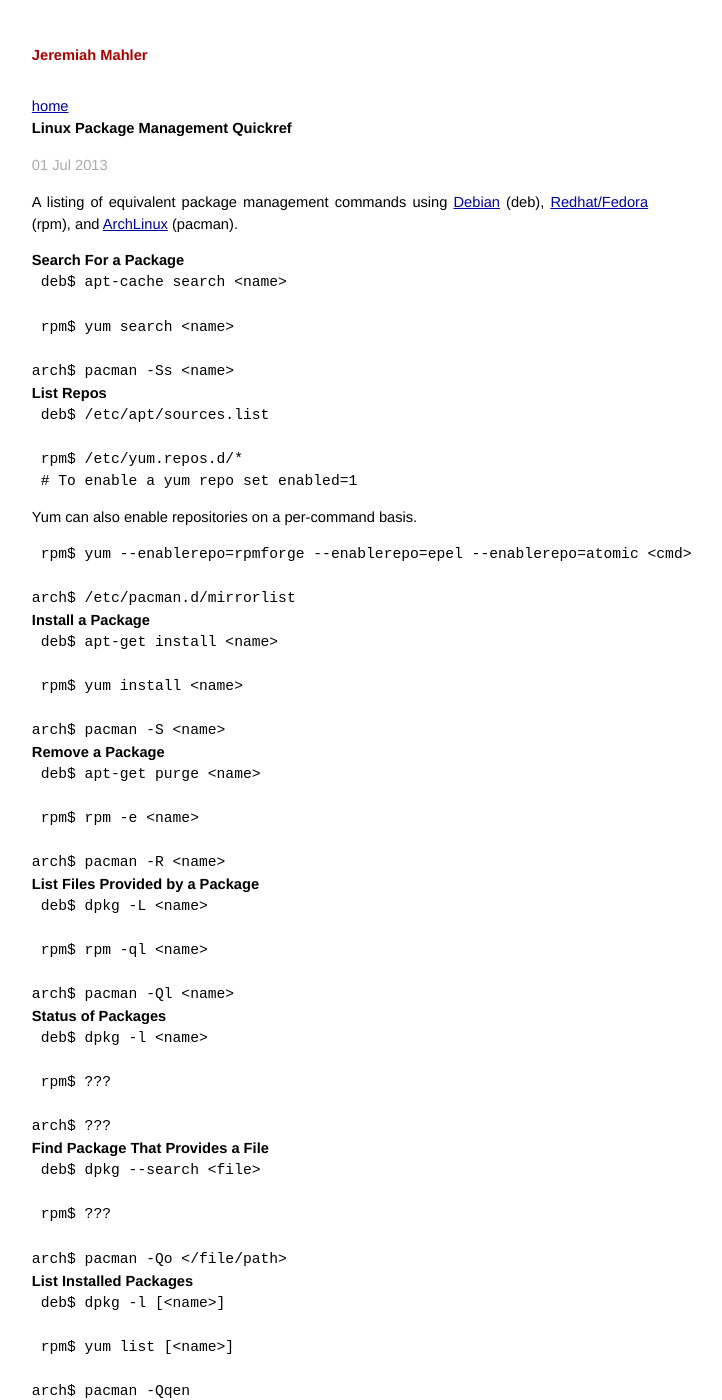
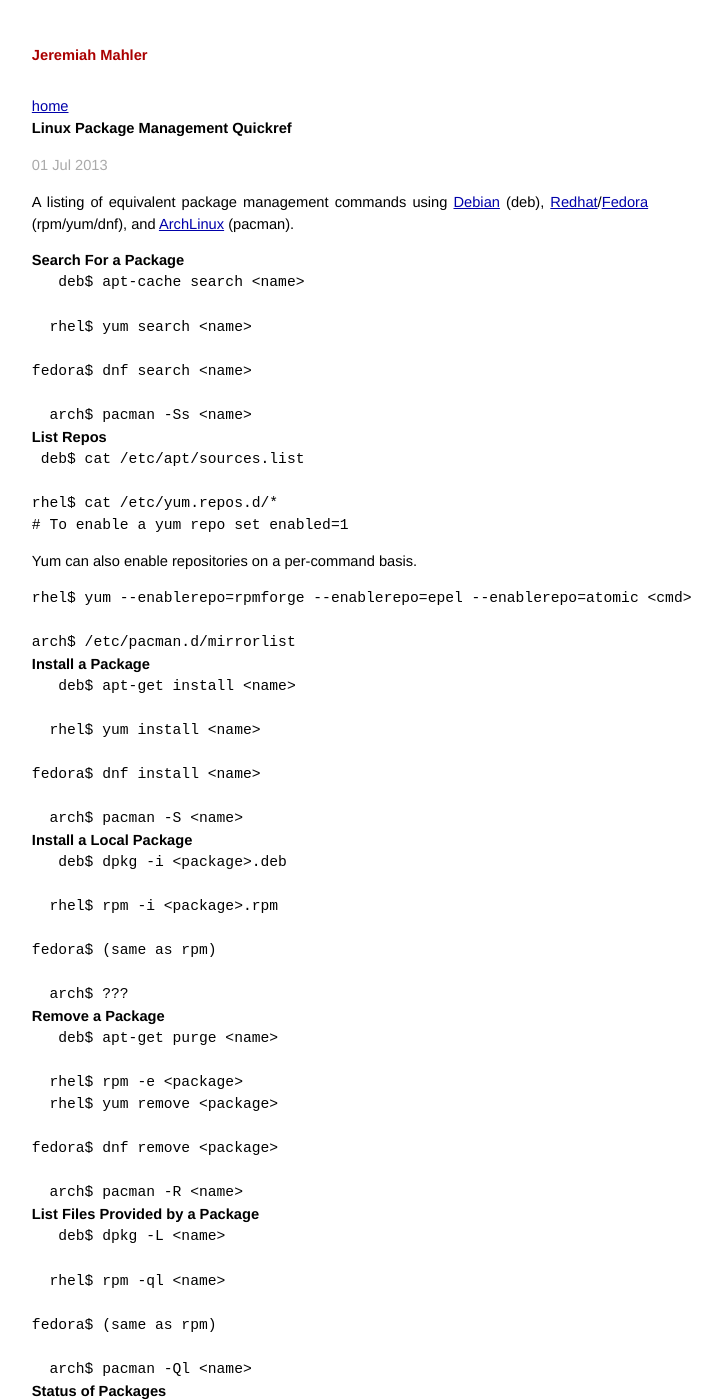
Before and after one commit to jmahler/jmahler.github.io, a Jekyll site: the page built from _posts/2013-07-01-deb_vs_rpm.md, in a window 1280 px wide and 1400 px high. Shown: the whole window, without its empty margins (300-1022 px from the left). Built offline with Jekyll 4.4.1, drawn with Linux system fonts in a browser that asks for light colours; some of the changed text lies outside the part shown.

Commit message:
add info about fedora and dnf

```diff
--- a/_posts/2013-07-01-deb_vs_rpm.md
+++ b/_posts/2013-07-01-deb_vs_rpm.md
@@ -3,75 +3,97 @@
 title: Linux Package Management Quickref
 date: 2013-07-01 12:00
 category: Linux
-tags: [Deb, Rpm, ArchLinux]
+tags: [Deb, Rpm, Dnf, ArchLinux]
 ---
 
 A listing of equivalent package management commands using
-[Debian][deb] (deb), [Redhat/Fedora][redhat] (rpm), and
-[ArchLinux][arch] (pacman).
+[Debian][deb] (deb), [Redhat][redhat]/[Fedora][fedora] (rpm/yum/dnf),
+and [ArchLinux][arch] (pacman).
 
   [deb]: http://www.debian.org
   [redhat]: http://www.redhat.com
+  [fedora]: http://www.fedoraproject.org
   [arch]: http://www.archlinux.org
 
 ### Search For a Package
 
-     deb$ apt-cache search <name>
+       deb$ apt-cache search <name>
 
-     rpm$ yum search <name>
+      rhel$ yum search <name>
 
-    arch$ pacman -Ss <name>
+    fedora$ dnf search <name>
+
+      arch$ pacman -Ss <name>
 
 ### List Repos
 
-     deb$ /etc/apt/sources.list
+     deb$ cat /etc/apt/sources.list
 
-     rpm$ /etc/yum.repos.d/*
-     # To enable a yum repo set enabled=1
+    rhel$ cat /etc/yum.repos.d/*
+    # To enable a yum repo set enabled=1
 
 Yum can also enable repositories on a per-command basis.
 
-     rpm$ yum --enablerepo=rpmforge --enablerepo=epel --enablerepo=atomic <cmd>
+    rhel$ yum --enablerepo=rpmforge --enablerepo=epel --enablerepo=atomic <cmd>
 
     arch$ /etc/pacman.d/mirrorlist
 
 ### Install a Package
 
-     deb$ apt-get install <name>
+       deb$ apt-get install <name>
 
-     rpm$ yum install <name>
+      rhel$ yum install <name>
 
-    arch$ pacman -S <name>
+    fedora$ dnf install <name>
+
+      arch$ pacman -S <name>
+
+### Install a Local Package
+
+       deb$ dpkg -i <package>.deb
+
+      rhel$ rpm -i <package>.rpm
+
+    fedora$ (same as rpm)
+
+      arch$ ???
 
 ### Remove a Package
 
-     deb$ apt-get purge <name>
+       deb$ apt-get purge <name>
 
-     rpm$ rpm -e <name>
+      rhel$ rpm -e <package>
+      rhel$ yum remove <package>
 
-    arch$ pacman -R <name>
+    fedora$ dnf remove <package>
+
+      arch$ pacman -R <name>
 
 ### List Files Provided by a Package
 
-     deb$ dpkg -L <name>
+       deb$ dpkg -L <name>
 
-     rpm$ rpm -ql <name>
+      rhel$ rpm -ql <name>
 
-    arch$ pacman -Ql <name>
+    fedora$ (same as rpm)
+
+      arch$ pacman -Ql <name>
 
 ### Status of Packages
 
-     deb$ dpkg -l <name>
+       deb$ dpkg -l <name>
 
-     rpm$ ???
+      rhel$ ???
 
-    arch$ ???
+    fedora$ ???
+
+      arch$ ???
 
 ### Find Package That Provides a File
 
      deb$ dpkg --search <file>
 
-     rpm$ ???
+    rhel$ ???
 
     arch$ pacman -Qo </file/path>
 
@@ -79,7 +101,7 @@
 
      deb$ dpkg -l [<name>]
 
-     rpm$ yum list [<name>]
+    rhel$ yum list [<name>]
 
     arch$ pacman -Qqen
 
@@ -95,7 +117,7 @@
 
      deb$ apt-cache show <name>
 
-     rpm$ yum info <name>
+    rhel$ yum info <name>
 
     arch$ pacman -Si <name>
 
@@ -103,22 +125,42 @@
 
      deb$ apt-get update
 
-     rpm$ yum check-update
+    rhel$ yum check-update
 
     arch$ pacman -Sy
 
 ### Upgrade Packages
 
-     deb$ apt-get upgrade
+       deb$ apt-get upgrade
 
-     rpm$ yum update
+      rhel$ yum update
 
-    arch$ pacman -Su
+    fedora$ dnf upgrade
+
+      arch$ pacman -Su
 
 ### Changelog
 
      deb$ ???
 
-     rpm$ ???
+    rhel$ ???
 
     arch$ /var/log/pacman.log
+
+### Manage Package Signing Keys
+
+    fedora$ rpm --import /etc/pki/rpm-gpg/RPM-GPG-KEY-fedora-29-x86_64
+
+    fedora$ rpm -q gpg-pubkey
+    gpg-pubkey-9db62fb1-59920156
+    gpg-pubkey-429476b4-5a886537
+
+    fedora$ rpm -e gpg-pubkey-9db62fb1-59920156
+
+### Package Cache
+
+       deb$ ls /var/cache/apt/archives
+       deb$ apt-get clean
+
+    fedora$ ls /var/cache/dnf/*/packages/
+    fedora$ dnf clean all
```
